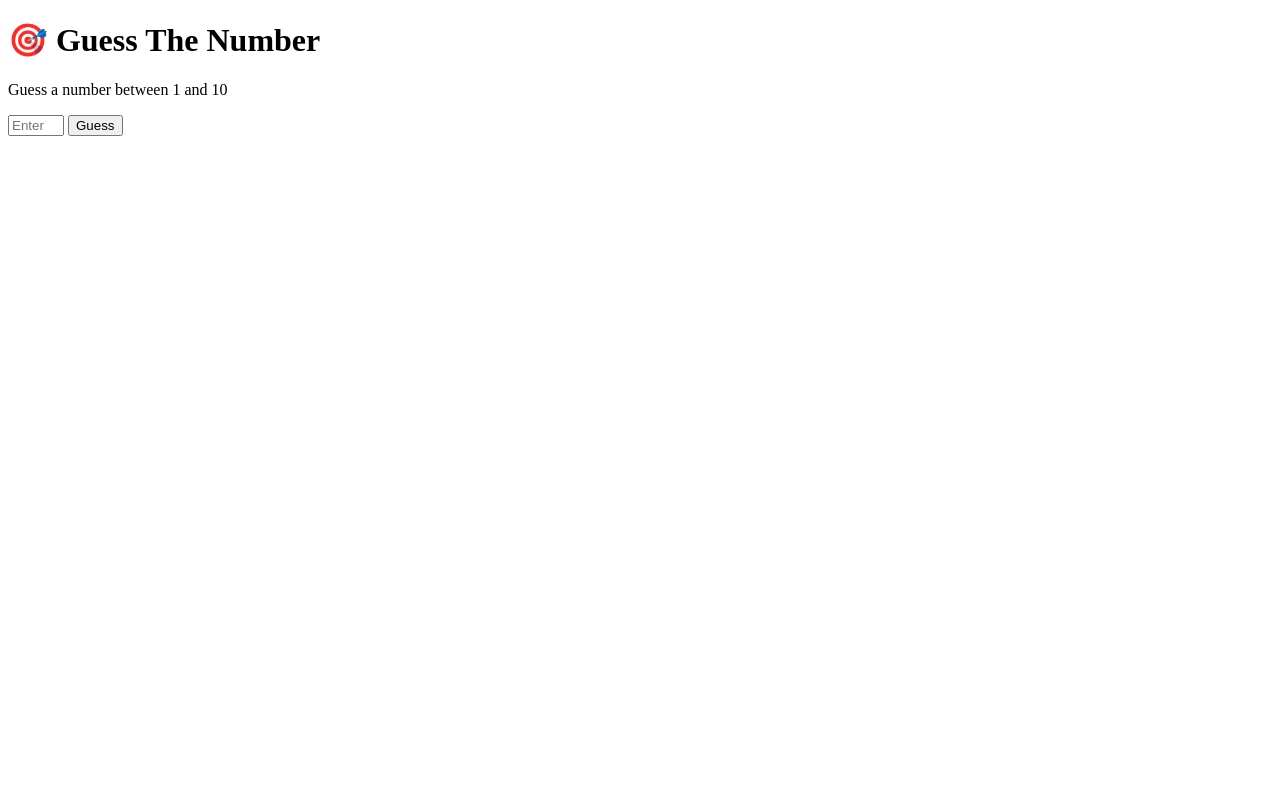
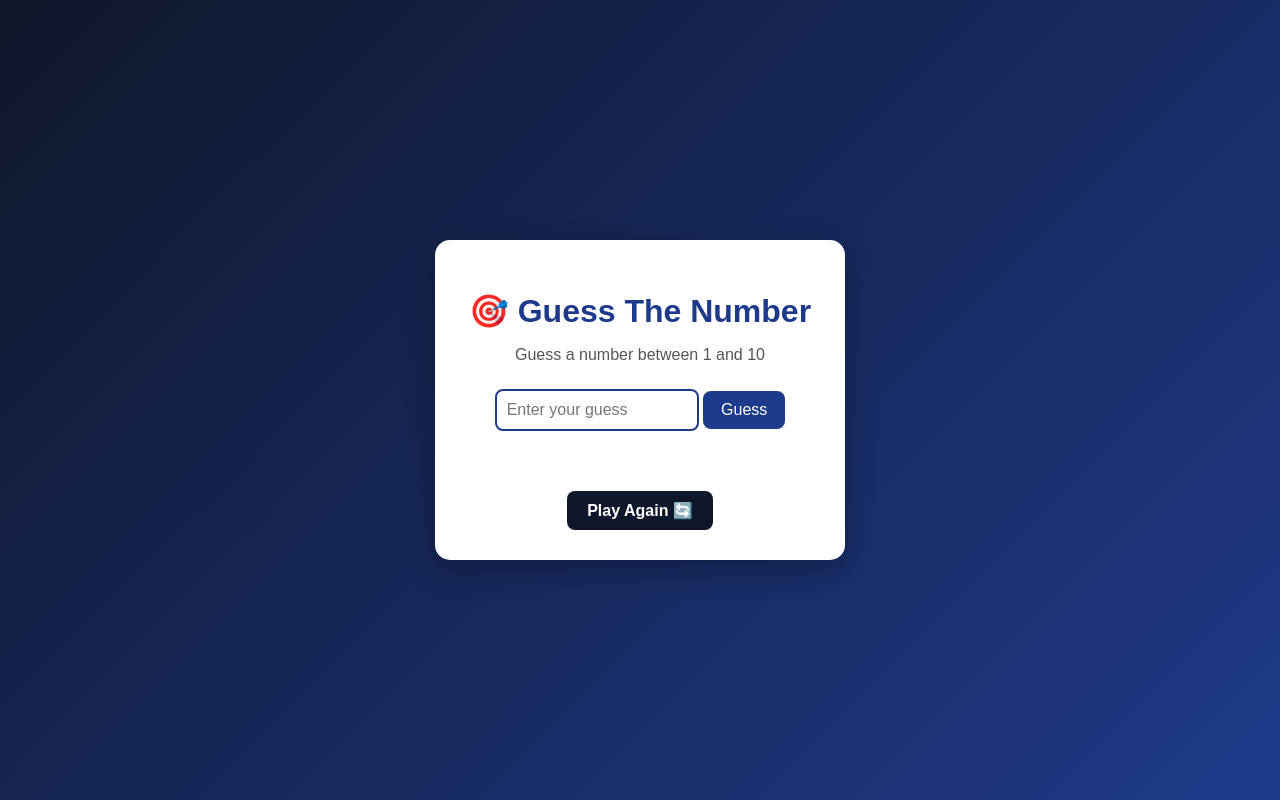
Before and after one commit to mordecai12-cool/guessing-game, a Flask app: page / in a window 1280 px wide. Run offline with Flask 3, Linux system fonts and the light colour scheme; the visitor is signed in with stand-in values (Sample User, id 1).

Commit message:
Guess Game

```diff
--- a/app.py
+++ b/app.py
@@ -1,4 +1,4 @@
-from flask import Flask, render_template, request, session
+from flask import Flask, render_template, request, session, redirect
 import random
 
 app = Flask(__name__)
@@ -26,7 +26,7 @@ def home():
             message = "Out of range! 😞"
 
         elif guess == session["secret"]:
-            message = f"You got it! 🥳👍 in {session['tries']} tries"
+            message = f"You got it! 🎉🔥 in {session['tries']} tries"
             session["game_over"] = True
 
         elif session["tries"] >= 5:
@@ -47,5 +47,10 @@ def home():
         tries=session["tries"]
     )
 
+@app.route("/reset")
+def reset():
+    session.clear()
+    return redirect("/")
+
 if __name__ == "__main__":
     app.run(debug=True)
--- a/static/style.css
+++ b/static/style.css
@@ -0,0 +1,109 @@
+body {
+    margin: 0;
+    min-height: 100vh;
+
+    display: flex;
+    justify-content: center;
+    align-items: center;
+
+    font-family: Arial, sans-serif;
+
+    background: linear-gradient(135deg, #0f172a, #1e3a8a);
+}
+
+.game-container {
+    width: 350px;
+    padding: 30px;
+
+    text-align: center;
+
+    background: white;
+    border-radius: 15px;
+
+    box-shadow: 0 10px 30px rgba(0, 0, 0, 0.3);
+}
+
+input {
+    padding: 10px;
+    width: 180px;
+
+    border: 2px solid #1e3a8a;
+    border-radius: 8px;
+
+    font-size: 16px;
+    outline: none;
+}
+
+button {
+    padding: 10px 18px;
+
+    border: none;
+    border-radius: 8px;
+
+    background: #1e3a8a;
+    color: white;
+
+    font-size: 16px;
+    cursor: pointer;
+}
+
+button:hover {
+    background: #2563eb;
+}
+
+h1 {
+    margin-bottom: 10px;
+    color: #1e3a8a;
+    font-size: 32px;
+}
+
+.game-container p {
+    color: #555;
+    font-size: 16px;
+    margin-bottom: 25px;
+}
+
+.message {
+    margin-top: 20px;
+    min-height: 25px;
+
+    font-size: 18px;
+    font-weight: bold;
+
+    color: #1e3a8a;
+}
+
+.play-again {
+    display: inline-block;
+
+    margin-top: 15px;
+    padding: 10px 20px;
+
+    background: #0f172a;
+    color: white;
+
+    text-decoration: none;
+    border-radius: 8px;
+
+    font-size: 16px;
+    font-weight: bold;
+}
+
+.play-again:hover {
+    background: #1e3a8a;
+}
+
+@media (max-width: 500px) {
+    .game-container {
+        width: 80%;
+        padding: 25px;
+    }
+
+    h1 {
+        font-size: 26px;
+    }
+
+    input {
+        width: 150px;
+    }
+}
--- a/templates/index.html
+++ b/templates/index.html
@@ -36,6 +36,12 @@
             {{ message }}
         </div>
 
+        {% if session.get("game_over") %}
+            <a href="{{ url_for('reset') }}" class="play-again">
+                Play Again 🔄
+            </a>
+        {% endif %}
+
     </div>
 
 </body>
```
